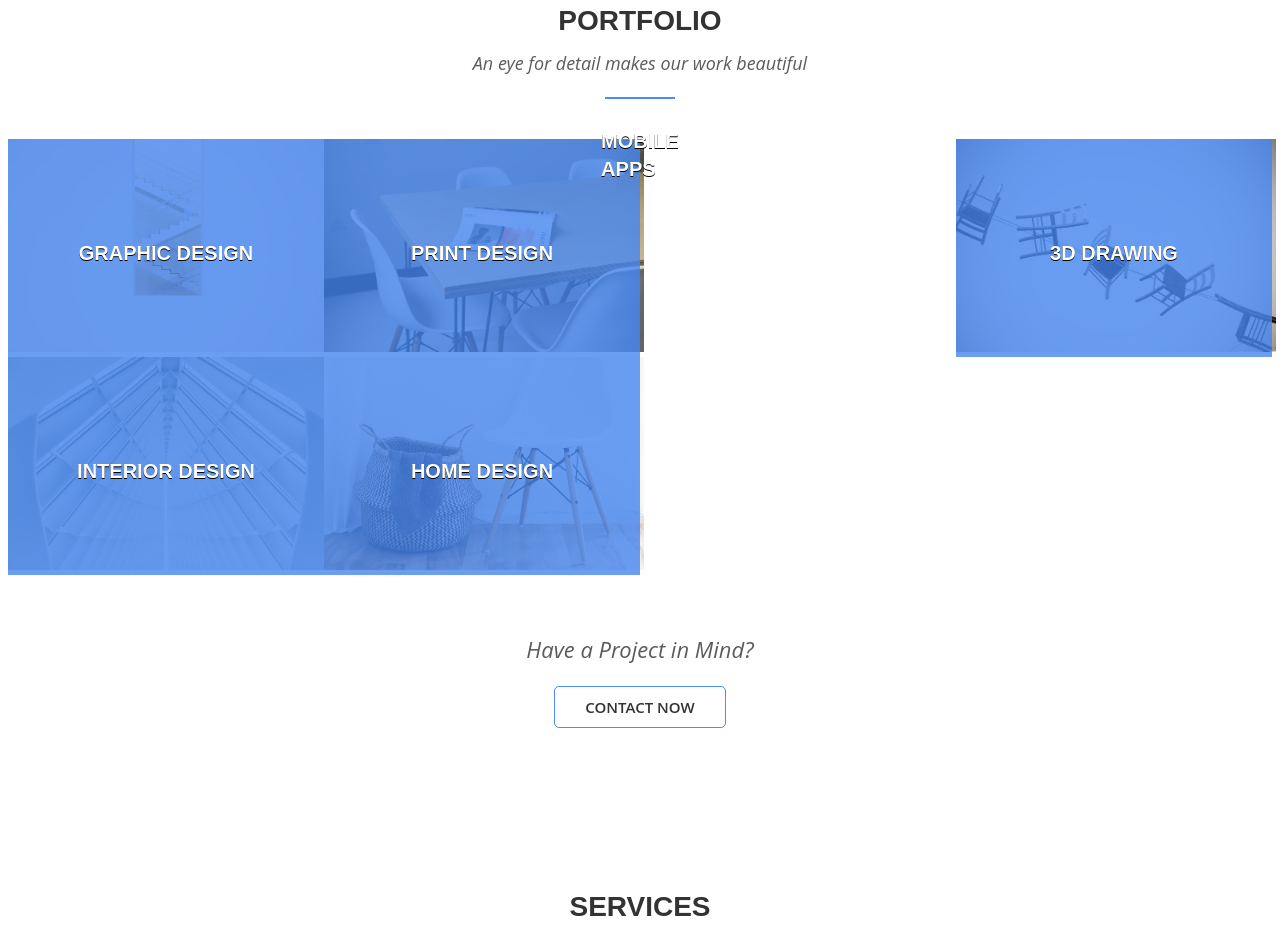
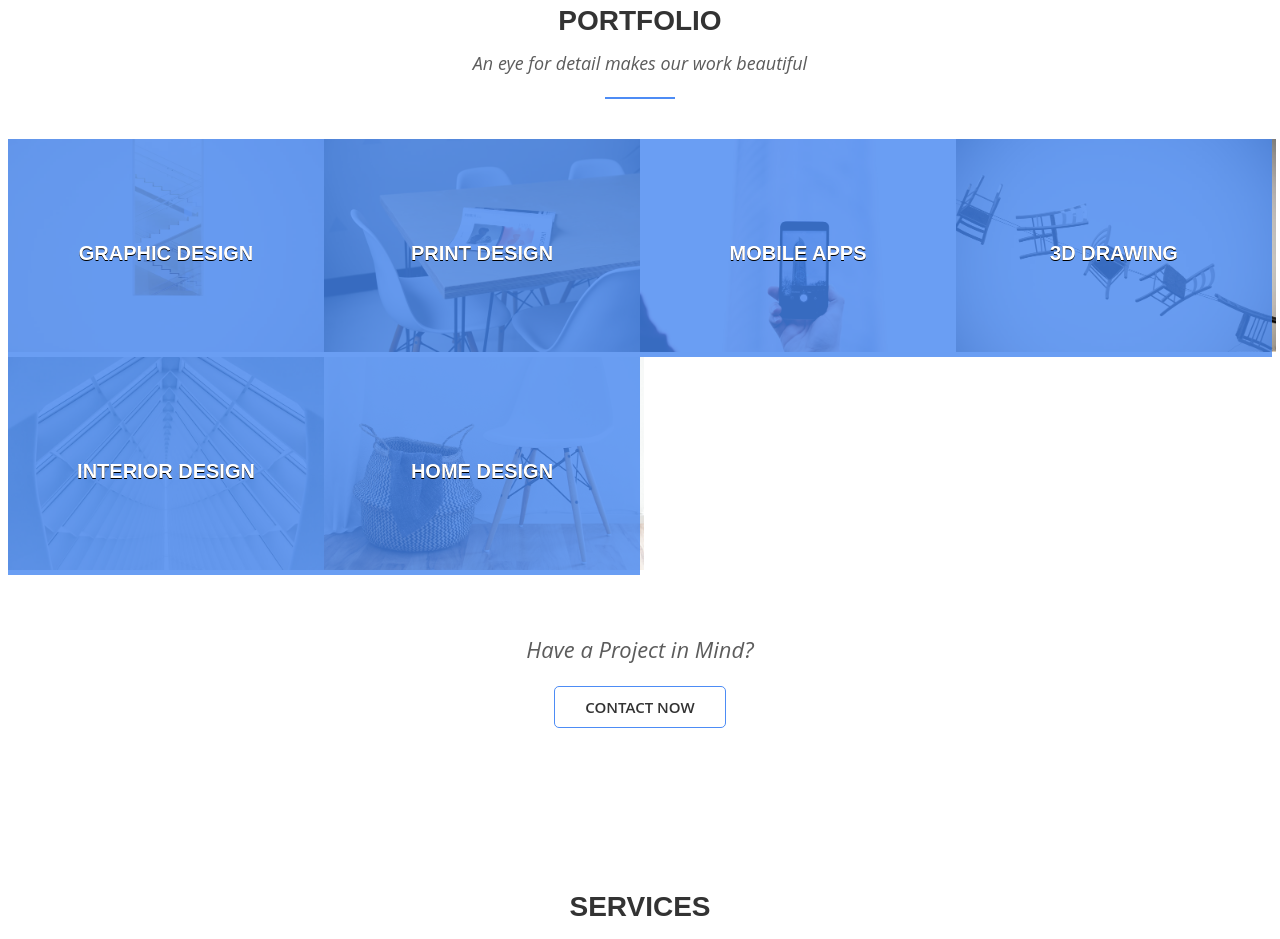
Before and after one commit to ChethanR2711/krunch-cloned, a plain HTML site: page index.html in a window 1280 px wide. Shown: the part 1588-2527 px from the top of the page. Drawn offline with nearby package versions, Linux system fonts and the light colour scheme.

Commit message:
Add files via upload

```diff
--- a/index.html
+++ b/index.html
@@ -128,7 +128,7 @@
           <div class="overlay" data-ix="show-overlay">
             <img
               sizes="(max-width: 479px) 100vw, (max-width: 991px) 50vw, 25vw"
-              srcset="img/mobileApps.jpg 800w"
+              srcset="mobileApps.jpg 800w"
             />
             <div class="overlay-background" data-ix="overlay-hidden">
               <div class="overlay-content" data-ix="overlay-hidden">
```
